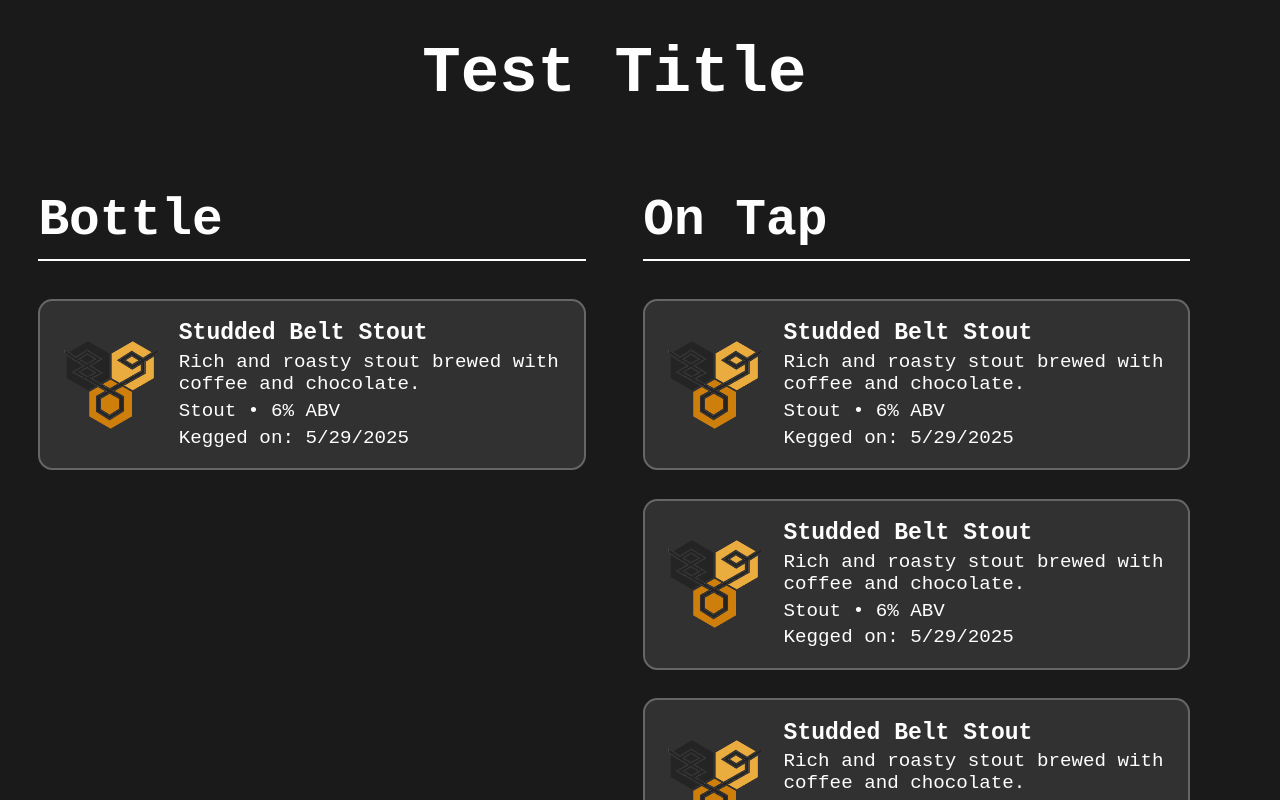
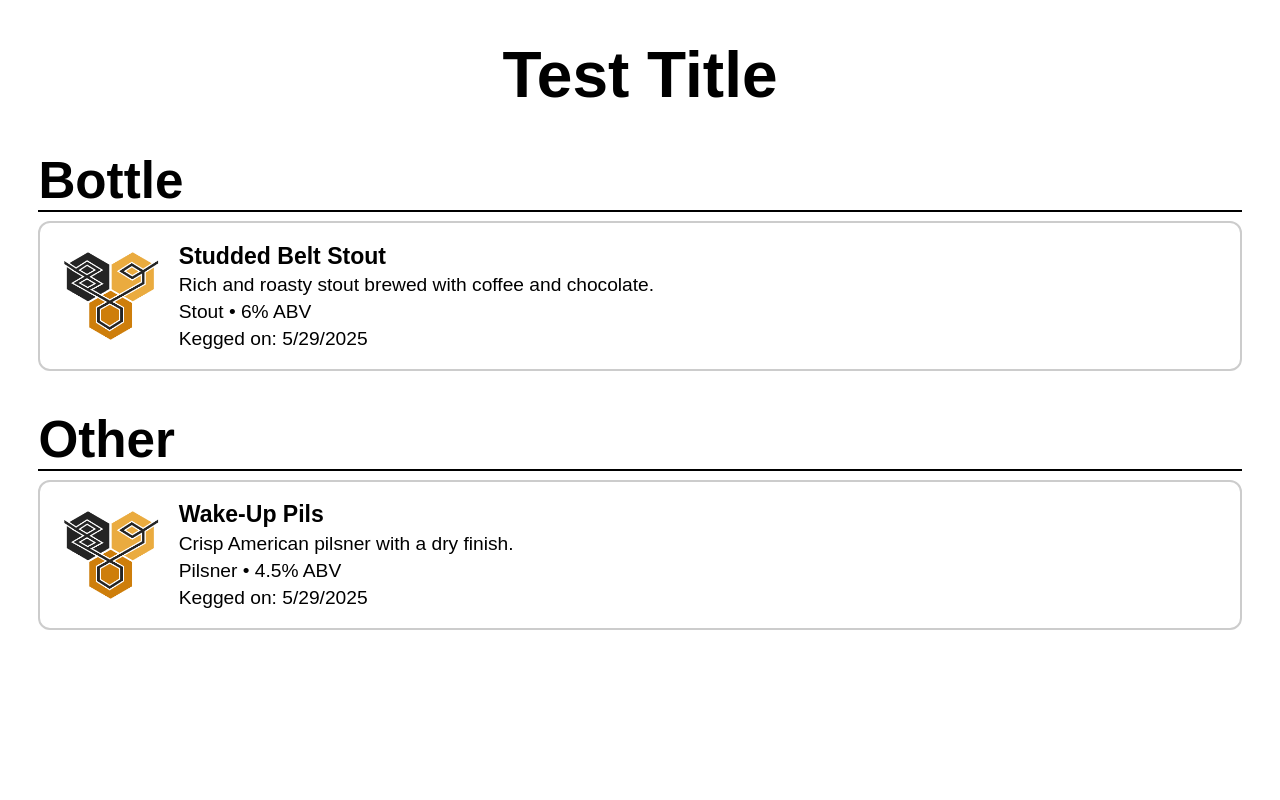
Before and after one commit to TravisEvashkevich/meadtools-taplist, a website: page public/index.html in a window 1280 px wide. Drawn offline with Linux system fonts and the light colour scheme.

Commit message:
fixed most functionality

```diff
--- a/public/js/display.js
+++ b/public/js/display.js
@@ -29,12 +29,10 @@ const createCard = (tap) => {
     const { brewName, labelLink, abv, dateAdded, style, description } = tap;
     const card = document.createElement("div");
     card.className = "tap-card";
-    // Left: image
     const cardImg = document.createElement("img");
     cardImg.src = labelLink;
     cardImg.alt = brewName;
     cardImg.className = "tap-image";
-    // Right: text content
     const cardContent = document.createElement("div");
     cardContent.className = "tap-content";
     const cardTitle = document.createElement("h2");
@@ -75,33 +73,14 @@ const groupByCategory = (taps) => {
     var _a;
     const groups = {};
     for (const tap of taps) {
-        const category = ((_a = tap.category) === null || _a === void 0 ? void 0 : _a.trim()) || ""; // Empty string = no heading
+        const category = ((_a = tap.category) === null || _a === void 0 ? void 0 : _a.trim()) || "";
         if (!groups[category])
             groups[category] = [];
         groups[category].push(tap);
     }
     return groups;
 };
-const handleUpdate = () => __awaiter(void 0, void 0, void 0, function* () {
-    const container = document.getElementById("taplist-container");
-    const h1 = document.getElementById("title");
-    try {
-        const data = yield getData();
-        const { taps, title, activeTheme, themes } = data;
-        h1.textContent = title;
-        const selectedTheme = themes[activeTheme];
-        setStyles(selectedTheme);
-        container.innerHTML = "";
-        const grouped = groupByCategory(taps);
-        const sortedCategories = Object.keys(grouped).sort((a, b) => {
-            if (a === "")
-                return 1; // Put empty last
-            if (b === "")
-                return -1;
-            return a.localeCompare(b);
-        });
-        for (const category of sortedCategories) {
-            const group = grouped[category];
+const createCategoryWrapper = (category, taps) => {
     const wrapper = document.createElement("div");
     wrapper.classList.add("wrapper");
     if (category) {
@@ -112,13 +91,82 @@ const handleUpdate = () => __awaiter(void 0, void 0, void 0, function* () {
     }
     const groupContainer = document.createElement("div");
     groupContainer.className = "tap-group";
-            group.forEach((tap) => {
+    taps.forEach((tap) => {
         const card = createCard(tap);
         groupContainer.appendChild(card);
     });
     wrapper.appendChild(groupContainer);
+    return wrapper;
+};
+const startRotation = (container, wrappers, interval = 10000) => {
+    const pages = [];
+    let tempPage = [];
+    let tempHeight = 0;
+    const maxHeight = container.clientHeight;
+    const buffer = maxHeight * 0.05;
+    for (const wrapper of wrappers) {
+        container.appendChild(wrapper);
+        const height = wrapper.getBoundingClientRect().height;
+        container.removeChild(wrapper);
+        console.log(tempHeight + height, maxHeight - buffer);
+        if (tempHeight + height <= maxHeight - buffer || tempPage.length === 0) {
+            tempPage.push(wrapper);
+            tempHeight += height;
+        }
+        else {
+            pages.push([...tempPage]);
+            tempPage = [wrapper];
+            tempHeight = height;
+        }
+    }
+    if (tempPage.length > 0) {
+        pages.push(tempPage);
+    }
+    let pageIndex = 0;
+    const showPage = () => {
+        container.classList.remove("fade-in");
+        container.classList.add("fade-out");
+        setTimeout(() => {
+            container.innerHTML = "";
+            for (const wrapper of pages[pageIndex]) {
                 container.appendChild(wrapper);
             }
+            container.classList.remove("fade-out");
+            container.classList.add("fade-in");
+            pageIndex = (pageIndex + 1) % pages.length;
+        }, 600);
+    };
+    if (pages.length > 1) {
+        showPage();
+        setInterval(showPage, interval);
+    }
+    else {
+        container.innerHTML = "";
+        for (const wrapper of pages[0]) {
+            container.appendChild(wrapper);
+        }
+    }
+};
+const handleUpdate = () => __awaiter(void 0, void 0, void 0, function* () {
+    const container = document.getElementById("taplist-container");
+    const h1 = document.getElementById("title");
+    try {
+        const data = yield getData();
+        const { taps, title, activeTheme, themes, fadeTime } = data;
+        h1.textContent = title;
+        const selectedTheme = themes[activeTheme];
+        currentThemes = themes;
+        setStyles(selectedTheme);
+        container.innerHTML = "";
+        const grouped = groupByCategory(taps);
+        const sortedCategories = Object.keys(grouped);
+        // .sort((a, b) => {
+        //   if (a === "") return 1;
+        //   if (b === "") return -1;
+        //   return a.localeCompare(b);
+        // });
+        const wrappers = sortedCategories.map((category) => createCategoryWrapper(category, grouped[category]));
+        startRotation(container, wrappers, fadeTime);
     }
     catch (err) {
         console.error(err);
@@ -126,3 +174,4 @@ const handleUpdate = () => __awaiter(void 0, void 0, void 0, function* () {
     }
 });
 window.onload = handleUpdate;
+window.onresize = handleUpdate;
--- a/public/styles.css
+++ b/public/styles.css
@@ -2,8 +2,8 @@ html,
 body {
   margin: 0;
   padding: 0;
-  width: 100vw;
-  height: 100vh;
+  width: 100%;
+  height: 100%;
   overflow: hidden;
   font-size: clamp(1rem, 1.5vw, 1.25rem);
   background-color: var(--bg-color);
@@ -12,10 +12,9 @@ body {
 }
 
 #taplist {
-  max-width: 90vw;
-  max-height: 95vh;
+  width: 100%;
+  height: 100%;
   overflow: hidden;
-  padding: 2rem;
   display: flex;
   flex-direction: column;
   gap: 2rem;
@@ -25,18 +24,18 @@ body {
   text-align: center;
   font-size: clamp(2rem, 5vw, 4rem);
   margin: 0;
+  padding-top: 2rem;
 }
 
 .tap-category {
   font-size: clamp(2rem, 4vw, 3.5rem);
-  margin-bottom: 1rem;
   border-bottom: 2px solid var(--text-color);
-  padding-bottom: 0.5rem;
+  margin-block: 0;
 }
 
 .tap-group {
   display: grid;
-  grid-template-columns: repeat(auto-fit, minmax(320px, 1fr));
+  grid-template-columns: repeat(auto-fit, minmax(500px, 1fr));
   gap: var(--card-gap);
   width: 100%;
 }
@@ -49,7 +48,7 @@ body {
   border: 2px solid var(--card-border-color);
   border-radius: var(--card-border-radius);
   padding: var(--card-padding);
-  min-width: 0;
+  min-width: 300px;
   align-items: center;
 }
 
@@ -77,15 +76,25 @@ body {
   margin: 0;
 }
 #taplist-container {
-  display: grid;
-  grid-template-columns: repeat(auto-fit, minmax(400px, 1fr));
-  gap: 3rem;
+  flex: 1;
+  display: flex;
+  flex-direction: column;
+  gap: 2rem;
   align-items: start;
-  width: 100%;
+  padding-inline: 2rem;
 }
 .wrapper {
   width: 100%;
   display: flex;
   flex-direction: column;
-  gap: 1rem;
+  gap: 0.5rem;
 }
+#taplist-container.fade-out {
+  opacity: 0;
+  transition: opacity 0.6s ease-out;
+}
+
+#taplist-container.fade-in {
+  opacity: 1;
+  transition: opacity 0.6s ease-in;
+}
--- a/public/taplist.json
+++ b/public/taplist.json
@@ -1,6 +1,7 @@
 {
   "title": "Test Title",
-  "activeTheme": "dark",
+  "activeTheme": "light",
+  "fadeTime": 10000,
   "themes": {
     "light": {
       "bg-color": "#ffffff",
@@ -47,6 +48,25 @@
   },
   "taps": [
     {
+      "category": "Bottle",
+      "brewName": "Studded Belt Stout",
+      "style": "Stout",
+      "abv": 6,
+      "labelLink": "./images/defaultImage.png",
+      "dateAdded": 1748557435955,
+      "description": "Rich and roasty stout brewed with coffee and chocolate."
+    },
+    {
+      "category": "Other",
+      "brewName": "Wake-Up Pils",
+      "style": "Pilsner",
+      "abv": 4.5,
+      "labelLink": "./images/defaultImage.png",
+      "dateAdded": 1748557435955,
+      "description": "Crisp American pilsner with a dry finish."
+    },
+
+    {
       "category": "On Tap",
       "brewName": "Studded Belt Stout",
       "style": "Stout",
@@ -55,6 +75,7 @@
       "dateAdded": 1748557435955,
       "description": "Rich and roasty stout brewed with coffee and chocolate."
     },
+
     {
       "category": "On Tap",
       "brewName": "Studded Belt Stout",
@@ -72,33 +93,6 @@
       "labelLink": "./images/defaultImage.png",
       "dateAdded": 1748557435955,
       "description": "Rich and roasty stout brewed with coffee and chocolate."
-    },
-    {
-      "category": "On Tap",
-      "brewName": "Studded Belt Stout",
-      "style": "Stout",
-      "abv": 6,
-      "labelLink": "./images/defaultImage.png",
-      "dateAdded": 1748557435955,
-      "description": "Rich and roasty stout brewed with coffee and chocolate."
-    },
-    {
-      "category": "Bottle",
-      "brewName": "Studded Belt Stout",
-      "style": "Stout",
-      "abv": 6,
-      "labelLink": "./images/defaultImage.png",
-      "dateAdded": 1748557435955,
-      "description": "Rich and roasty stout brewed with coffee and chocolate."
-    },
-    {
-      "category": "other",
-      "brewName": "Wake-Up Pils",
-      "style": "Pilsner",
-      "abv": 4.5,
-      "labelLink": "./images/defaultImage.png",
-      "dateAdded": 1748557435955,
-      "description": "Crisp American pilsner with a dry finish."
     }
   ]
 }
--- a/src/types.ts
+++ b/src/types.ts
@@ -14,6 +14,7 @@ type TapData = {
   title: string;
   activeTheme: ThemeName;
   themes: Record<ThemeName, Styles>;
+  fadeTime: number;
   taps: TapList;
 };
 
```
Also changed, not shown: src/display.ts (+95 -27 lines). Lines whose indentation alone changed are shown as unchanged.
